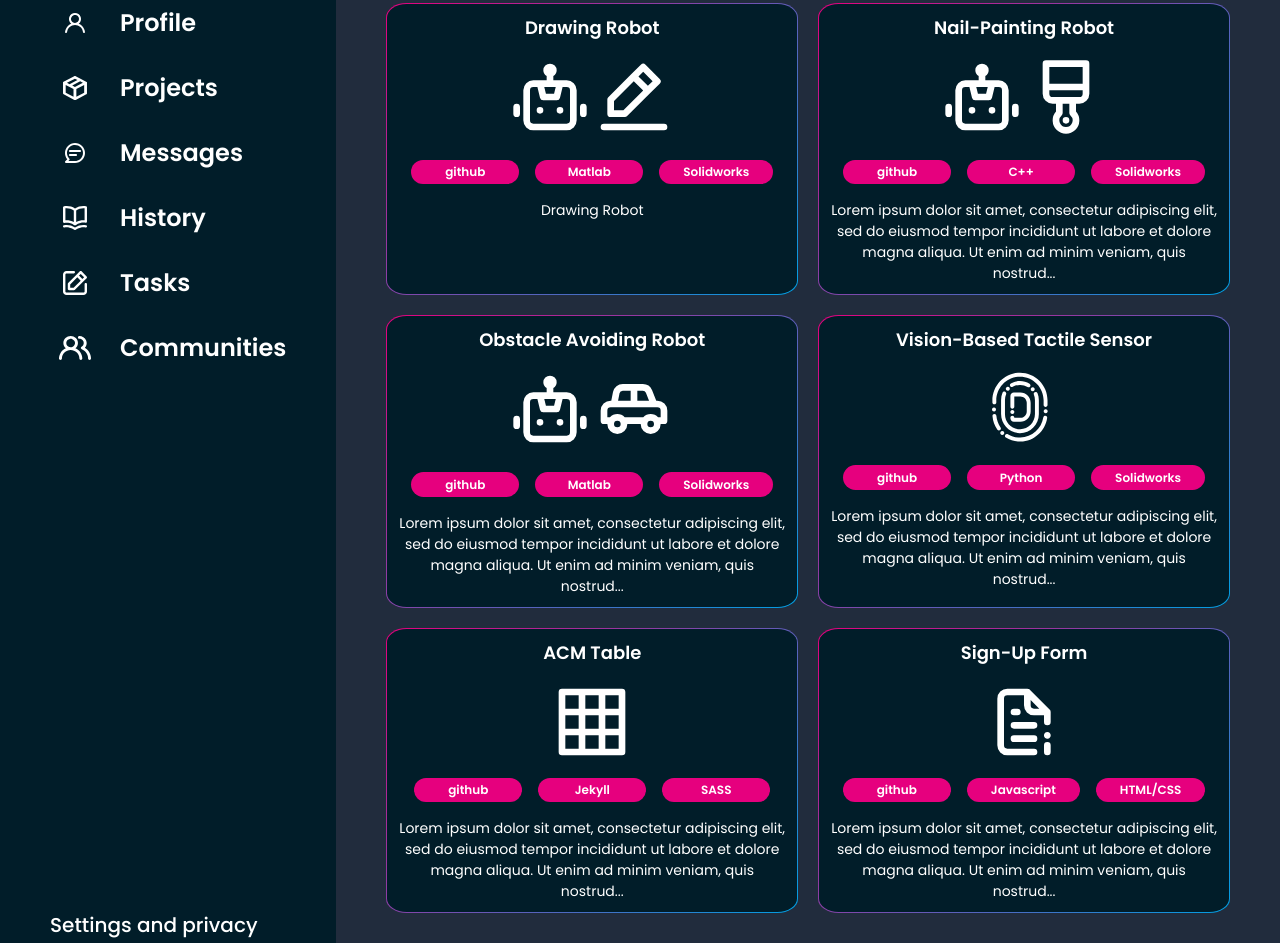
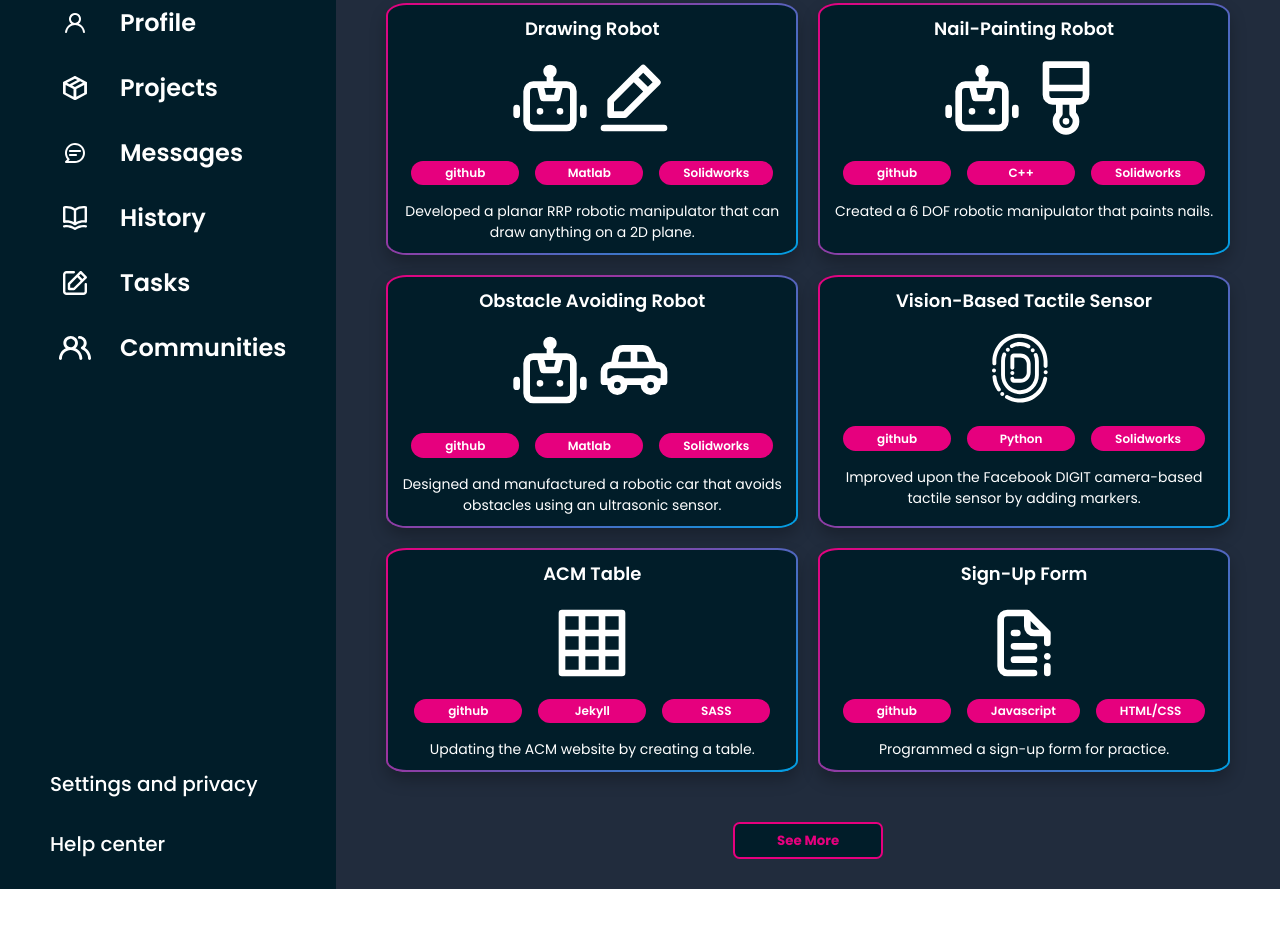
Before and after one commit to ryanling521/admin-dashboard, a plain HTML site: page index.html in a window 1280 px wide. Shown: the part 225-1168 px from the top of the page. After the commit the page ends 1114 px from the top, so only its background shows below. Drawn offline with Linux system fonts and the light colour scheme.

Commit message:
finished initial draft

```diff
--- a/index.html
+++ b/index.html
@@ -37,32 +37,38 @@
               <div class="side-content" id="logo">
                 <img class="dashboard-icon" src="./images/logo.svg" alt="logo icon" width="50px">
                 <a href="#"id="logo-title">Website</a>
+              </div>
 
-              </div>
               <div class="side-content">
                   <img class="home-icon icon" src="./images/house.svg" alt="house icon" width="50px">
                   <a href="#">Home</a>
               </div>
+
               <div class="side-content">
                   <img class="profile-icon icon" src="./images/account.svg" alt="account icon" width="50px">
                   <a href="#">Profile</a>
               </div>
+
               <div class="side-content" id="projects">
                 <img class="projects-icon icon" src="./images/projects.svg" alt="projects icon" width="50px">
                 <a href="#">Projects</a>
               </div>
+
               <div class="side-content">
                   <img class="messages-icon icon" src="./images/chat.svg" alt="chat icon" width="50px">
                   <a href="#">Messages</a>
               </div>
+
               <div class="side-content">
                   <img class="history-icon icon" src="./images/history.svg" alt="history icon" width="50px">
                   <a href="#">History</a>
               </div>
+
               <div class="side-content">
                   <img class="tasks-icon icon" src="./images/tasks.svg" alt="tasks icon" width="50px">
                   <a href="#">Tasks</a>
               </div>
+
               <div class="side-content">
                   <img class="communities-icon icon" src="./images/communities.svg" alt="communities icon" width="50px">
                   <a href="#">Communities</a>
@@ -95,7 +101,7 @@
                 <div class="tag">Matlab</div>
                 <div class="tag">Solidworks</div>
               </div>
-              <p class="content">Drawing Robot</p>
+              <p class="content">Developed a planar RRP robotic manipulator that can draw anything on a 2D plane.</p>
             </div>
 
             <div class="card">
@@ -109,7 +115,7 @@
                 <div class="tag">C++</div>
                 <div class="tag">Solidworks</div>
               </div>
-              <p class="content">Lorem ipsum dolor sit amet, consectetur adipiscing elit, sed do eiusmod tempor incididunt ut labore et dolore magna aliqua. Ut enim ad minim veniam, quis nostrud...</p>
+              <p class="content">Created a 6 DOF robotic manipulator that paints nails.</p>
             </div>
 
             <div class="card">
@@ -123,7 +129,7 @@
                 <div class="tag">Matlab</div>
                 <div class="tag">Solidworks</div>
               </div>
-              <p class="content">Lorem ipsum dolor sit amet, consectetur adipiscing elit, sed do eiusmod tempor incididunt ut labore et dolore magna aliqua. Ut enim ad minim veniam, quis nostrud...</p>
+              <p class="content">Designed and manufactured a robotic car that avoids obstacles using an ultrasonic sensor.</p>
             </div>
 
             <div class="card">
@@ -134,7 +140,7 @@
                 <div class="tag">Python</div>
                 <div class="tag">Solidworks</div>
               </div>
-              <p class="content">Lorem ipsum dolor sit amet, consectetur adipiscing elit, sed do eiusmod tempor incididunt ut labore et dolore magna aliqua. Ut enim ad minim veniam, quis nostrud...</p>
+              <p class="content">Improved upon the Facebook DIGIT camera-based tactile sensor by adding markers.</p>
             </div>
 
             <div class="card">
@@ -145,7 +151,7 @@
                 <div class="tag">Jekyll</div>
                 <div class="tag">SASS</div>
               </div>
-              <p class="content">Lorem ipsum dolor sit amet, consectetur adipiscing elit, sed do eiusmod tempor incididunt ut labore et dolore magna aliqua. Ut enim ad minim veniam, quis nostrud...</p>
+              <p class="content">Updating the ACM website by creating a table.</p>
             </div>
 
             <div class="card">
@@ -156,7 +162,7 @@
                 <div class="tag">Javascript</div>
                 <div class="tag">HTML/CSS</div>
               </div>
-              <p class="content">Lorem ipsum dolor sit amet, consectetur adipiscing elit, sed do eiusmod tempor incididunt ut labore et dolore magna aliqua. Ut enim ad minim veniam, quis nostrud...</p>
+              <p class="content">Programmed a sign-up form for practice.</p>
             </div>
           </div>
 
--- a/styles.css
+++ b/styles.css
@@ -27,7 +27,6 @@
   display: flex;
   justify-content: space-between;
   align-items: center;
-
 
   /* border: 2px solid white; */
 }
@@ -100,7 +99,6 @@
   background-color: #011D29;
   grid-row: 1 / span 2;
   grid-column: 1 / 2;
-
   display: grid;
   grid-template-rows: 1fr 1fr;
 }
@@ -194,15 +192,25 @@
 .article .card {
   background: linear-gradient(#011D29, #011D29) padding-box,
   linear-gradient(135deg, #E6007E, #009FE3) border-box;
-  border: 1px solid transparent;
+  border: 2px solid transparent;
   border-radius: 5%;
   padding: 10px;
+  /* filter: drop-shadow(0px 4px 4px rgba(0, 0, 0, 0.25)); */
+  box-shadow: 0px 0.5rem 1rem 0px rgba(0, 0, 0, 0.25);
+
+  transition: all .07s ease;
 
   text-align: center;
   display: flex;
   flex-direction: column;
   align-items: center;
   gap: 1rem;
+  cursor: pointer;
+
+}
+
+.article .card:hover {
+  transform: scale(1.05);
 }
 
 .card .title {
@@ -255,10 +263,6 @@
   justify-content: center;
 }
 
-/* #btn-text {
-  color: #E6007E;
-} */
-
 #btn:hover {
   box-shadow: inset 150px 0 0 0 #E6007E;
   color: #011D29;
```
